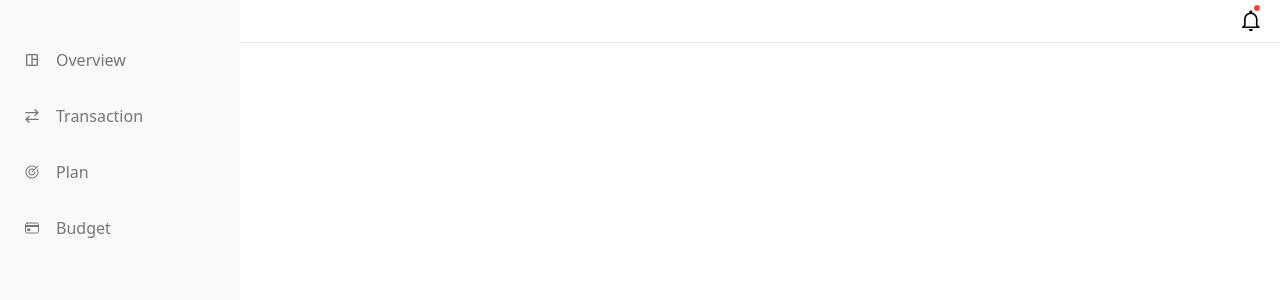
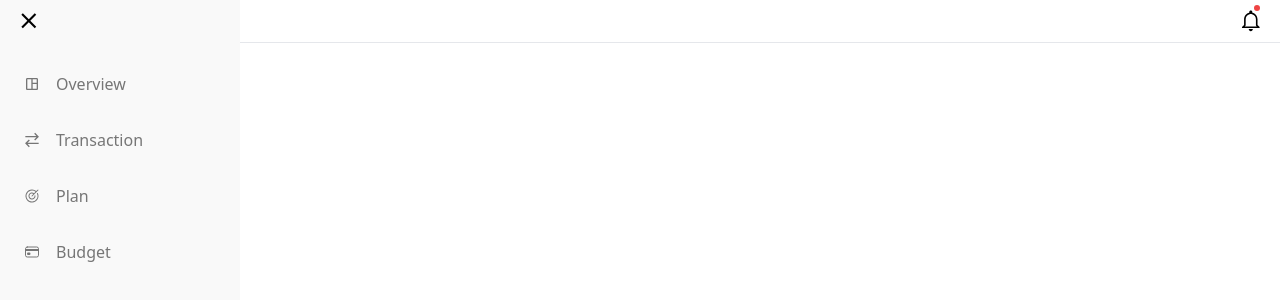
Before and after one commit to joao-miguel8/BudgetWise, a React (Vite) app: page / in a window 1280 px wide. Shown: the top 300 px of the page. Built offline with nearby package versions, Linux system fonts and the light colour scheme.

Commit message:
- Add close menu button for Nav.tsx

```diff
--- a/src/components/nav/Nav.tsx
+++ b/src/components/nav/Nav.tsx
@@ -2,6 +2,7 @@ import { GrTransaction } from "react-icons/gr";
 import { MdOutlineSpaceDashboard } from "react-icons/md";
 import { PiTarget } from "react-icons/pi";
 import { IoCardOutline } from "react-icons/io5";
+import { IoMdClose } from "react-icons/io";
 import type { NavItemType } from "./types/NavItemType";
 
 function Nav() {
@@ -13,8 +14,11 @@ function Nav() {
 	];
 
 	return (
-		<div className="h-screen w-full min-[450px]:w-[240px] z-[60] fixed top-0 bg-[rgb(249,249,249)] ">
-			<nav className="mt-10">
+		<div className="h-screen w-full min-[450px]:w-[240px] z-[60] fixed top-0 bg-[rgb(249,249,249)]">
+			<nav className="mt-16">
+				<button className="absolute top-2 left-4">
+					<IoMdClose size={"1.6rem"} />
+				</button>
 				<ul className="flex flex-col gap-4">
 					{navItems.map((item: NavItemType) => {
 						return (
```
